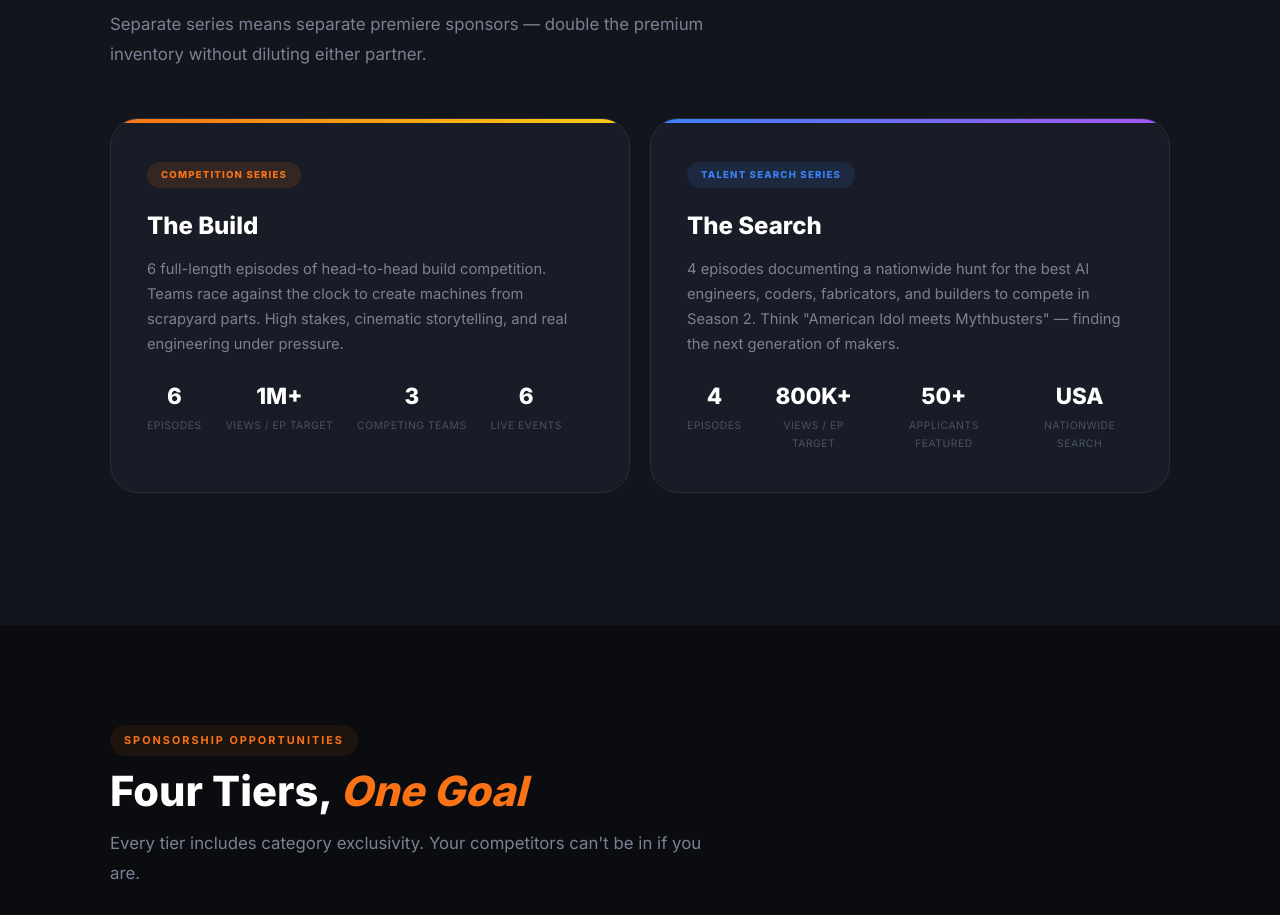
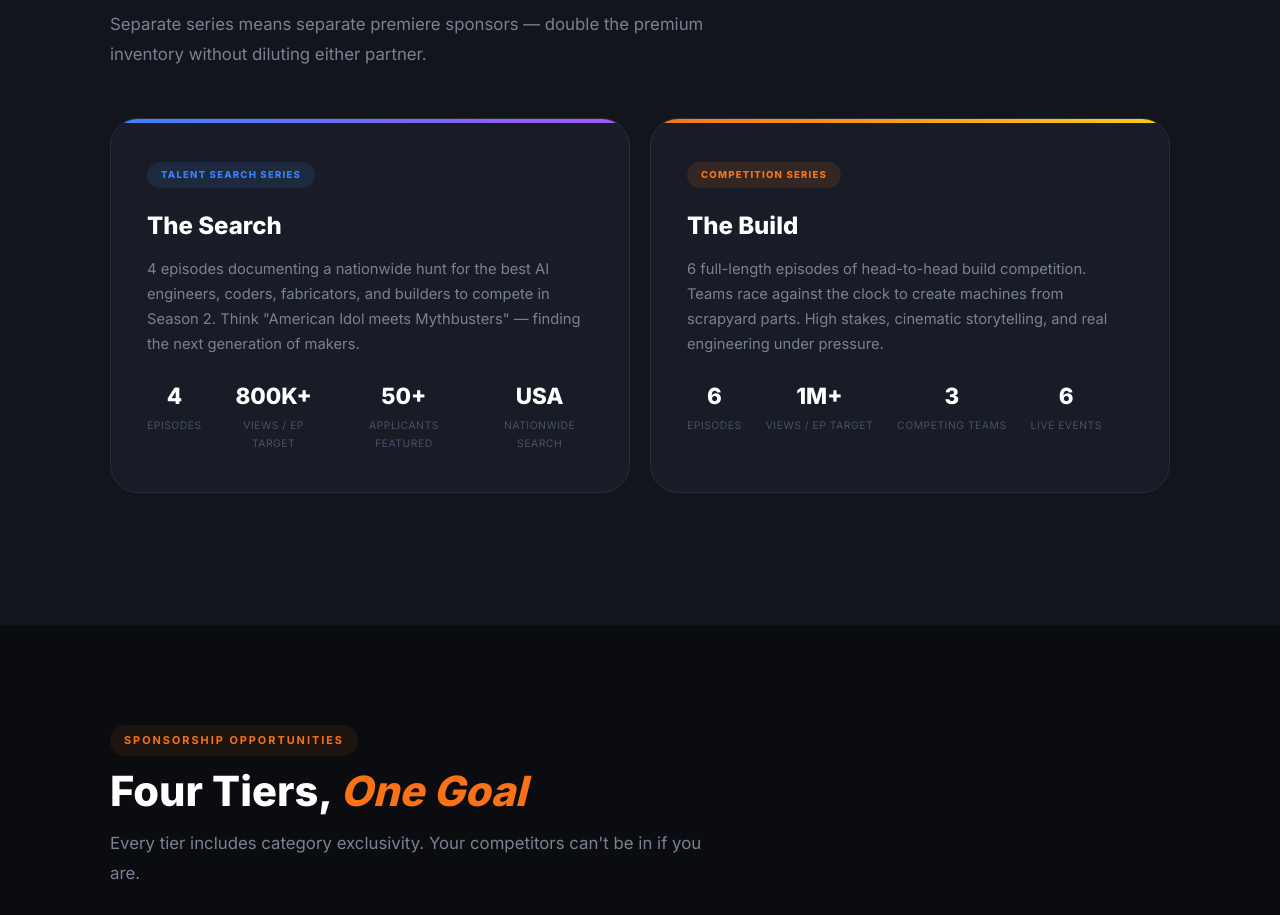
Before and after one commit to CineMck/scrapyard-kings-sponsors, a website: page public/index.html in a window 1280 px wide. Shown: the part 2990-3905 px from the top of the page. Drawn offline with Linux system fonts and the light colour scheme.

Commit message:
Swap series cards: Search left, Build right

```diff
--- a/public/index.html
+++ b/public/index.html
@@ -250,7 +250,18 @@ footer{text-align:center;padding:40px 24px;border-top:1px solid var(--border);co
     <div class="section-sub reveal">Separate series means separate premiere sponsors — double the premium inventory without diluting either partner.</div>
 
     <div class="series-row">
-      <div class="series-card comp reveal">
+      <div class="series-card search reveal">
+        <div class="series-tag search">Talent Search Series</div>
+        <h3>The Search</h3>
+        <p>4 episodes documenting a nationwide hunt for the best AI engineers, coders, fabricators, and builders to compete in Season 2. Think "American Idol meets Mythbusters" — finding the next generation of makers.</p>
+        <div class="series-stat">
+          <div><div class="sv">4</div><div class="sl">Episodes</div></div>
+          <div><div class="sv">800K+</div><div class="sl">Views / Ep Target</div></div>
+          <div><div class="sv">50+</div><div class="sl">Applicants Featured</div></div>
+          <div><div class="sv">USA</div><div class="sl">Nationwide Search</div></div>
+        </div>
+      </div>
+      <div class="series-card comp reveal reveal-delay-1">
         <div class="series-tag comp">Competition Series</div>
         <h3>The Build</h3>
         <p>6 full-length episodes of head-to-head build competition. Teams race against the clock to create machines from scrapyard parts. High stakes, cinematic storytelling, and real engineering under pressure.</p>
@@ -259,17 +270,6 @@ footer{text-align:center;padding:40px 24px;border-top:1px solid var(--border);co
           <div><div class="sv">1M+</div><div class="sl">Views / Ep Target</div></div>
           <div><div class="sv">3</div><div class="sl">Competing Teams</div></div>
           <div><div class="sv">6</div><div class="sl">Live Events</div></div>
-        </div>
-      </div>
-      <div class="series-card search reveal reveal-delay-1">
-        <div class="series-tag search">Talent Search Series</div>
-        <h3>The Search</h3>
-        <p>4 episodes documenting a nationwide hunt for the best AI engineers, coders, fabricators, and builders to compete in Season 2. Think "American Idol meets Mythbusters" — finding the next generation of makers.</p>
-        <div class="series-stat">
-          <div><div class="sv">4</div><div class="sl">Episodes</div></div>
-          <div><div class="sv">800K+</div><div class="sl">Views / Ep Target</div></div>
-          <div><div class="sv">50+</div><div class="sl">Applicants Featured</div></div>
-          <div><div class="sv">USA</div><div class="sl">Nationwide Search</div></div>
         </div>
       </div>
     </div>
```
